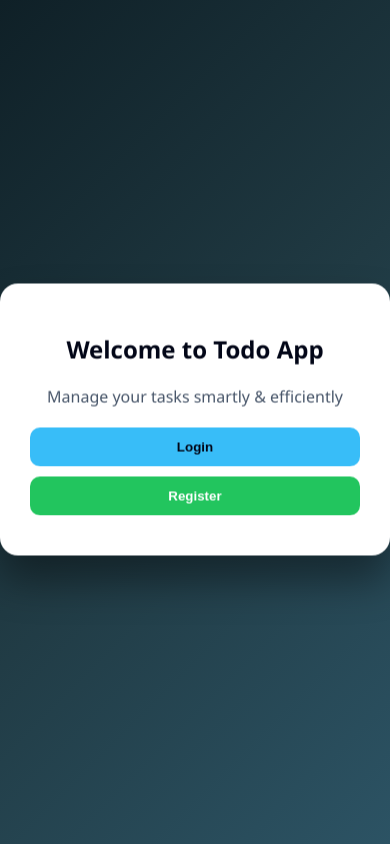
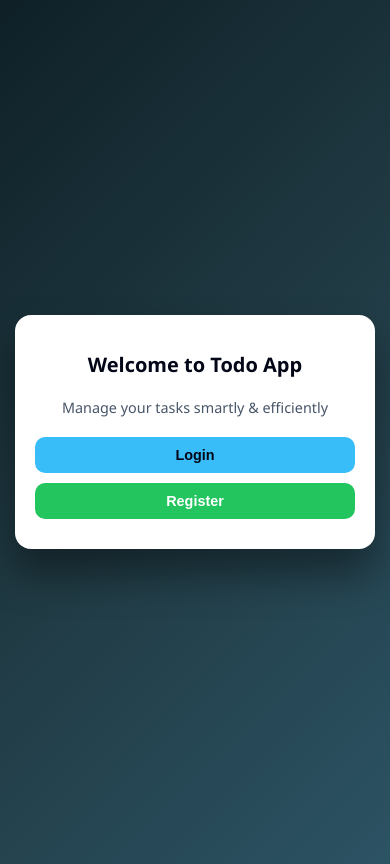
Before and after one commit to Luckyv88/NestImplimentation, a React (Create React App) app: page / in a window 390 px wide. Built offline with nearby package versions, Linux system fonts and the light colour scheme.

Commit message:
Add responsive css for all screen

```diff
--- a/src/styles/Auth.css
+++ b/src/styles/Auth.css
@@ -77,3 +77,95 @@ body {
   50% { transform: translateY(-10px); }
   100% { transform: translateY(0); }
 }
+
+/* ========================= */
+/* Responsive Design */
+/* ========================= */
+
+/* Tablets */
+@media (max-width: 768px) {
+  .auth-card {
+    width: 90%;
+    padding: 25px;
+    border-radius: 16px;
+  }
+
+  .auth-card h2 {
+    font-size: 1.4rem;
+  }
+
+  .auth-card input,
+  .auth-card button {
+    padding: 11px;
+    font-size: 0.95rem;
+  }
+}
+
+/* Mobile Phones */
+@media (max-width: 480px) {
+  body {
+    font-size: 14px;
+  }
+
+  .auth-container {
+    padding: 10px;
+  }
+
+  .auth-card {
+    width: 100%;
+    max-width: 320px;
+    padding: 20px;
+    animation: none; /* smoother on low-end phones */
+  }
+
+  .auth-card h2 {
+    font-size: 1.25rem;
+  }
+
+  .auth-card p {
+    font-size: 0.9rem;
+  }
+
+  .auth-card input,
+  .auth-card button {
+    padding: 10px;
+    font-size: 0.9rem;
+  }
+}
+
+/* ========================= */
+/* Navbar Responsive Shrink */
+/* ========================= */
+
+/* Horizontal Navbar */
+@media (max-width: 768px) {
+  .horizontal-navbar {
+    height: 50px;
+    padding: 0 10px;
+    font-size: 0.9rem;
+  }
+}
+
+/* Vertical Navbar */
+@media (max-width: 768px) {
+  .vertical-navbar {
+    width: 60px;
+  }
+
+  .vertical-navbar span,
+  .vertical-navbar p {
+    display: none; /* hide text, icons only */
+  }
+}
+
+/* Extra Small Devices */
+@media (max-width: 480px) {
+  .horizontal-navbar {
+    height: 45px;
+    font-size: 0.85rem;
+  }
+
+  .vertical-navbar {
+    width: 50px;
+  }
+}
--- a/src/styles/TodoApp.css
+++ b/src/styles/TodoApp.css
@@ -150,3 +150,109 @@ body {
   background: #facc15;
   color: #1f2937;
 }
+/* ========================= */
+/* RESPONSIVE DESIGN */
+/* ========================= */
+
+/* Tablets */
+@media (max-width: 768px) {
+  .sidebar {
+    width: 180px;
+    padding: 15px;
+  }
+
+  .sidebar h3 {
+    font-size: 1rem;
+  }
+
+  .sidebar button {
+    padding: 10px;
+    font-size: 0.9rem;
+  }
+
+  .topbar {
+    height: 55px;
+    font-size: 0.95rem;
+  }
+
+  .content {
+    padding: 20px;
+  }
+
+  .action-box {
+    padding: 25px;
+    max-width: 90%;
+  }
+}
+
+/* Mobile Phones */
+@media (max-width: 480px) {
+  body {
+    font-size: 14px;
+  }
+
+  .dashboard {
+    flex-direction: row;
+  }
+
+  /* Vertical Sidebar shrink */
+  .sidebar {
+    width: 60px;
+    padding: 10px;
+  }
+
+  .sidebar h3 {
+    display: none;
+  }
+
+  .sidebar button {
+    padding: 8px;
+    font-size: 0;
+  }
+
+  .sidebar button::before {
+    content: "•";
+    font-size: 18px;
+  }
+
+  /* Horizontal Topbar shrink */
+  .topbar {
+    height: 45px;
+    font-size: 0.85rem;
+  }
+
+  .topbar button {
+    padding: 6px 10px;
+    font-size: 0.8rem;
+    left: 10px;
+  }
+
+  .content {
+    padding: 15px;
+  }
+
+  /* Action Box */
+  .action-box {
+    padding: 20px;
+    animation: none; /* smoother on mobile */
+  }
+
+  .action-box input,
+  .action-box button {
+    font-size: 0.9rem;
+  }
+
+  /* Todo cards */
+  .todo-grid {
+    grid-template-columns: repeat(auto-fill, minmax(160px, 1fr));
+    gap: 15px;
+  }
+
+  .todo-card {
+    padding: 12px;
+  }
+
+  .status {
+    font-size: 11px;
+  }
+}
```
